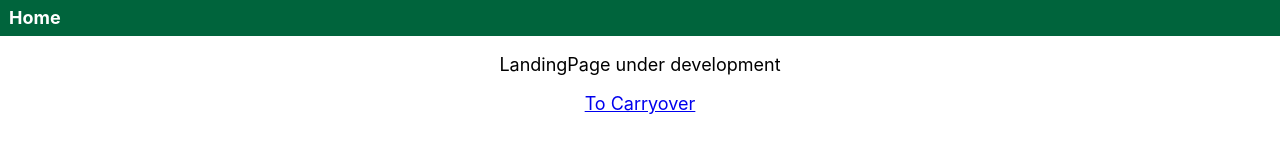
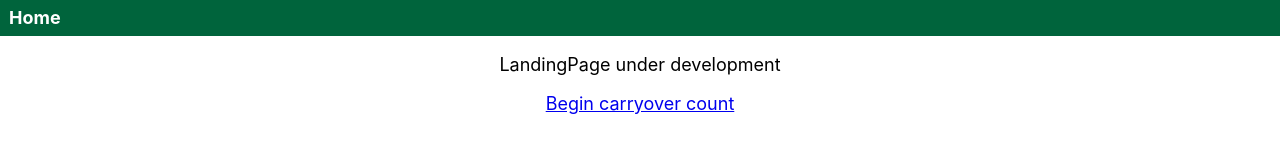
Before and after one commit to holdenout/freezer-pull, a React (Create React App) app in the folder client/: page / in a window 1280 px wide. Shown: the top 164 px of the page. Built offline with nearby package versions, Linux system fonts and the light colour scheme.

Commit message:
Refactor next page links

```diff
--- a/client/src/App.jsx
+++ b/client/src/App.jsx
@@ -1,4 +1,4 @@
-import {Switch, Route, Link} from "react-router-dom";
+import {Switch, Route} from "react-router-dom";
 import LandingPage from "./components/pages/LandingPage.jsx";
 import CarryoverPage from "./components/pages/CarryoverPage.jsx";
 import PullPage from "./components/pages/PullPage.jsx";
@@ -15,9 +15,7 @@ export const App = () => {
 
       <Switch>
         <Route exact path="/">
-          <LandingPage
-            toCarryover={<Link to="/carryover">To Carryover</Link>}
-          />
+          <LandingPage />
         </Route>
 
         <Route path="/carryover">
--- a/client/src/components/FoodList.jsx
+++ b/client/src/components/FoodList.jsx
@@ -3,7 +3,7 @@ import {useStore} from "./useStore.js";
 import Collapsible from "./Collapsible.jsx";
 import "./FoodList.css";
 
-export const FoodList = ({content}) => {
+export const FoodList = ({content, children}) => {
   const [isOpen, setOpen] = useState(null);
   const [foodData, updateState] = useStore("carryover");
 
@@ -27,6 +27,7 @@ export const FoodList = ({content}) => {
   return (
     <div className="food-list">
       <ul className="food-items">{foodItems}</ul>
+      {children}
     </div>
   );
 };
--- a/client/src/components/pages/CarryoverPage.jsx
+++ b/client/src/components/pages/CarryoverPage.jsx
@@ -41,8 +41,9 @@ const Content = ({food, updateState, isOpen}) => {
 export const CarryoverPage = () => {
   return (
     <div>
-      <FoodList content={(contentProps) => <Content {...contentProps} />} />
-      <Link to="/pull">Continue to freezer pull</Link>
+      <FoodList content={(contentProps) => <Content {...contentProps} />}>
+        <Link className="next" to="/pull">Continue to freezer pull</Link>
+      </FoodList>
     </div>
   );
 };
--- a/client/src/components/pages/LandingPage.jsx
+++ b/client/src/components/pages/LandingPage.jsx
@@ -1,8 +1,9 @@
+import {Link} from "react-router-dom";
 export const LandingPage = ({toCarryover}) => {
   return (
     <div>
       <p>LandingPage under development</p>
-      {toCarryover}
+      <Link to="/carryover">Begin carryover count</Link>
     </div>
   );
 };
```
